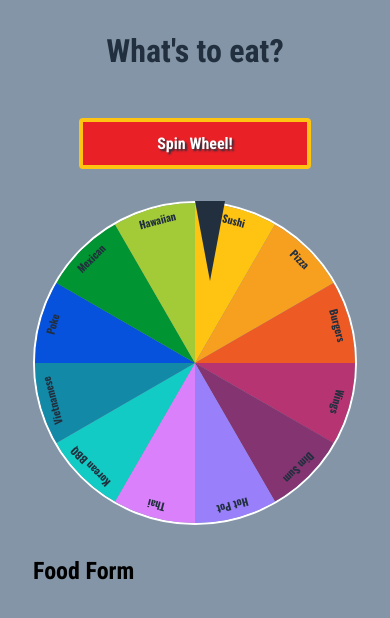
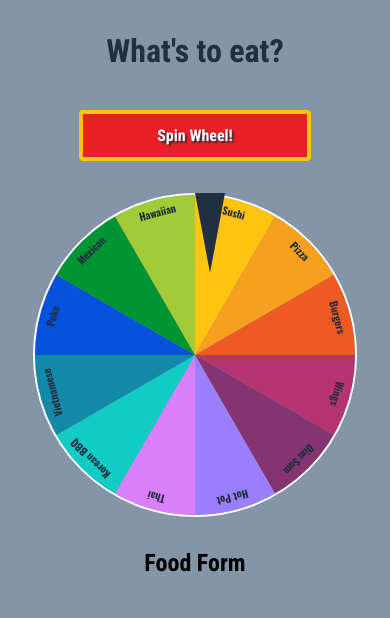
Before and after one commit to essjay05/food-wheel-selector-react, a React (Create React App) app: page / in a window 390 px wide. Shown: the top 618 px of the page. Built offline with nearby package versions, Linux system fonts and the light colour scheme; the HTML template or start-up script is replaced by a standard one.

Commit message:
Updated some App general styling.  Added responsive styling for mobile devices.

```diff
--- a/src/App.css
+++ b/src/App.css
@@ -3,3 +3,30 @@
   padding: 2rem 0;
   text-align: center;
 }
+
+.App-body {
+  display: flex;
+  align-items: flex-start;
+  justify-content: space-between;
+  margin: 1.5rem auto;
+}
+
+.App-body section {
+  margin: 0 1.5rem;
+}
+
+/* Responsive styles */
+@media screen and (max-width:450px) {
+  .App-header {
+    padding-bottom: 0;
+  }
+
+  .App-body {
+    flex-direction: column;
+    align-items: center;
+  }
+
+  .App-body section {
+    margin: 0;
+  }
+}
--- a/src/App.js
+++ b/src/App.js
@@ -4,8 +4,6 @@ import FoodForm from './components/foodForm/FoodForm';
 import Spinner from './components/spinner/Spinner';
 
 function App() {
-
-
 
   return (
     <div className="App">
@@ -14,8 +12,10 @@ function App() {
           What's to eat?
         </h1>
       </header>
-      <Spinner />
-      <FoodForm />
+      <div className="App-body">
+        <Spinner />
+        <FoodForm />
+      </div>
     </div>
   );
 }
```
